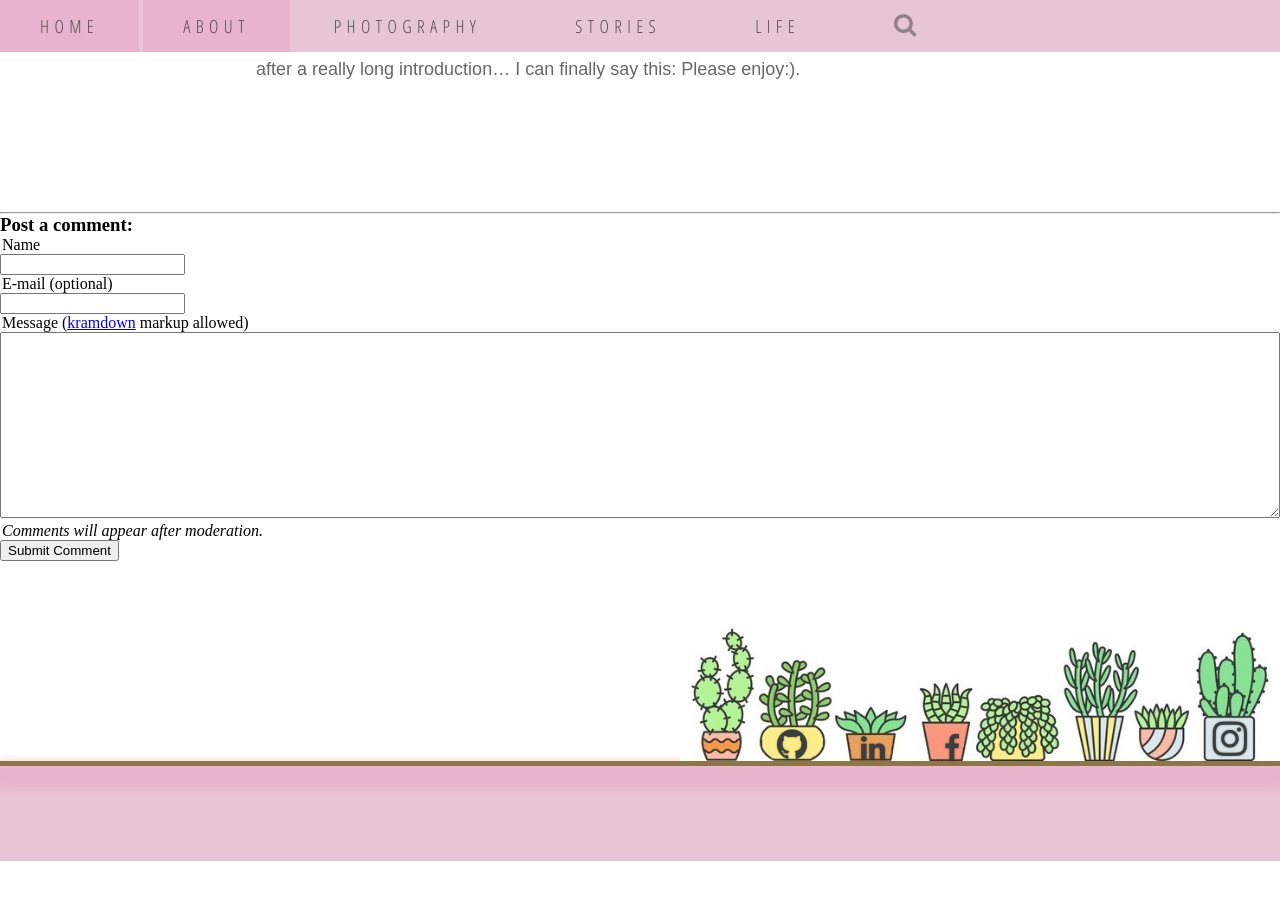
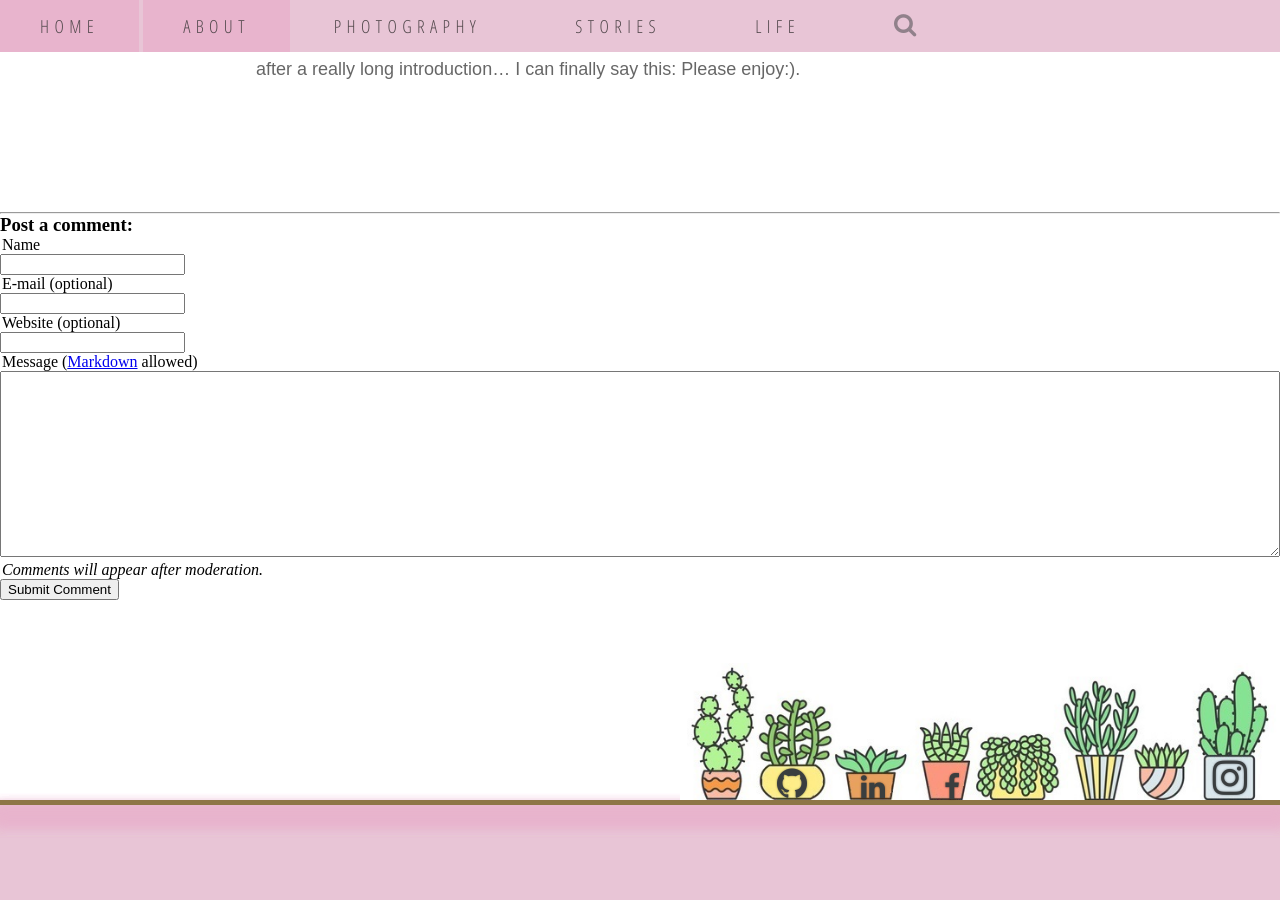
Before and after one commit to JasmineOuO/meaningful-nonsense-jekyll, a Jekyll site: the page built from pages/about.html, in a window 1280 px wide and 900 px high, scrolled down 2072 px. Built offline with Jekyll 4.4.1, drawn with Linux system fonts in a browser that asks for light colours; nearby versions of some CDN libraries; before the commit the page ends 2933 px from its top, so only the background shows below that.

Commit message:
update comments.html

```diff
--- a/_includes/comments.html
+++ b/_includes/comments.html
@@ -1,35 +1,36 @@
-<p>
 <hr>
-<p>
 
 {% if site.data.comments[page.slug] %}
 
+<p>
     <h3>
         {% if site.data.comments[page.slug].size > 1 %}
         {{ site.data.comments[page.slug] | size }}
         {% endif %}
         Comments:
     </h3>
+</p>
 
-  <p>
 <hr>
 
   {% assign comments = site.data.comments[page.slug] | sort %}
 
+<p>
     {% for comment in comments %}
     <br>
-    <legend><strong>{{ comment[1].name }}</strong><legend>
+    <legend><strong>{{ comment[1].name }}</strong></legend>
     <em>{{ comment[1].date | date: "%B %d, %Y" }}</em>
-    <p>{{ comment[1].message | markdownify }}
+<p>{{ comment[1].message | markdownify }}</p>
 <hr>
     {% endfor %}
-  <p>
+  </p>
 {% endif %}
 
 <!-- Comment form -->
+<p>
     <h3>Post a comment:</h3>
     <form method="POST" action="https://api.staticman.net/v2/entry/{{ site.repository }}/{{ site.staticman.branch }}/comments">
-    <input name="options[redirect]" type="hidden" value="https://jasmineouo.github.io/Blog/">
+        <input name="options[redirect]" type="hidden" value="http://idiologos.netlify.com">
         <input name="options[slug]" type="hidden" value="{{ page.slug }}">
         <div>
             <legend>Name</legend>
@@ -40,12 +41,16 @@
             <input name="fields[email]" type="email">
         </div>
         <div>
-        <legend>Message (<a href="https://kramdown.gettalong.org/syntax.html">kramdown</a> markup allowed)</legend>
+            <legend>Website (optional)</legend>
+            <input name="fields[url]" type="url">
+        </div>
+        <div>
+            <legend>Message (<a href="https://kramdown.gettalong.org/syntax.html">Markdown</a> allowed)</legend>
             <textarea style="width:100%" name="fields[message]" rows="12"></textarea>
         </div>
-
         <div>
             <legend><em>Comments will appear after moderation.</em></legend>
             <button type="submit">Submit Comment</button>
         </div>
     </form>
+</p>
```
Lines whose indentation alone changed are shown as unchanged.
